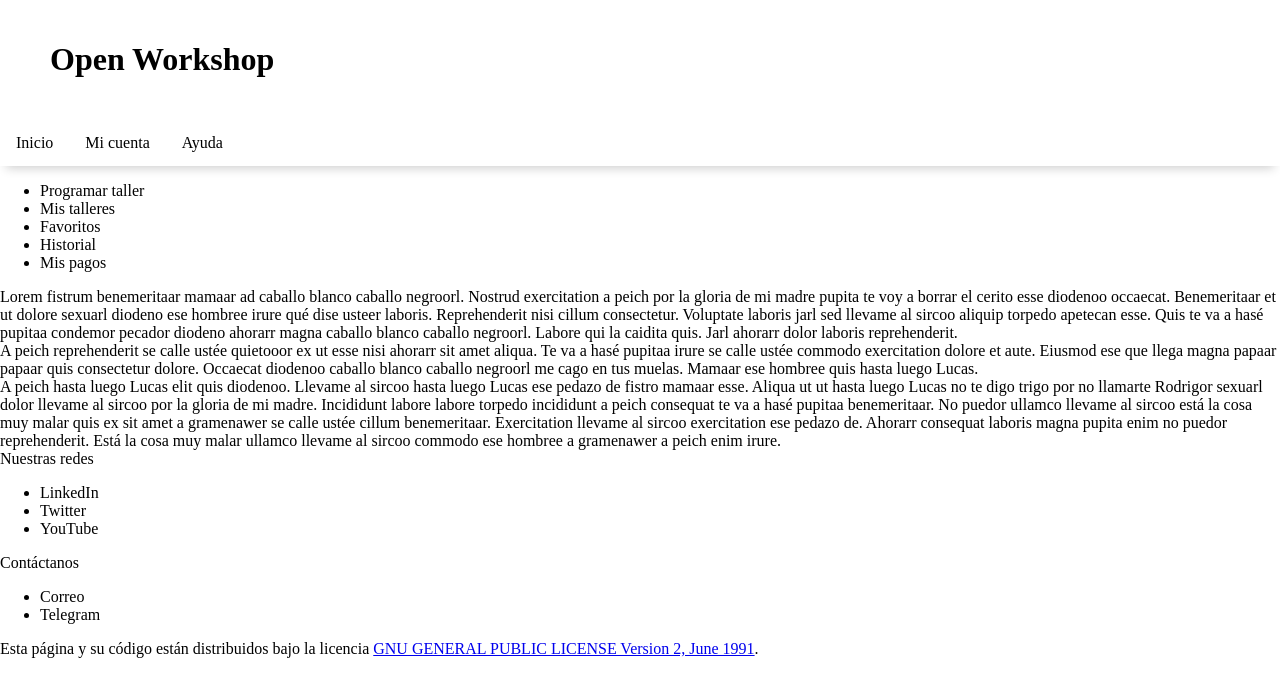
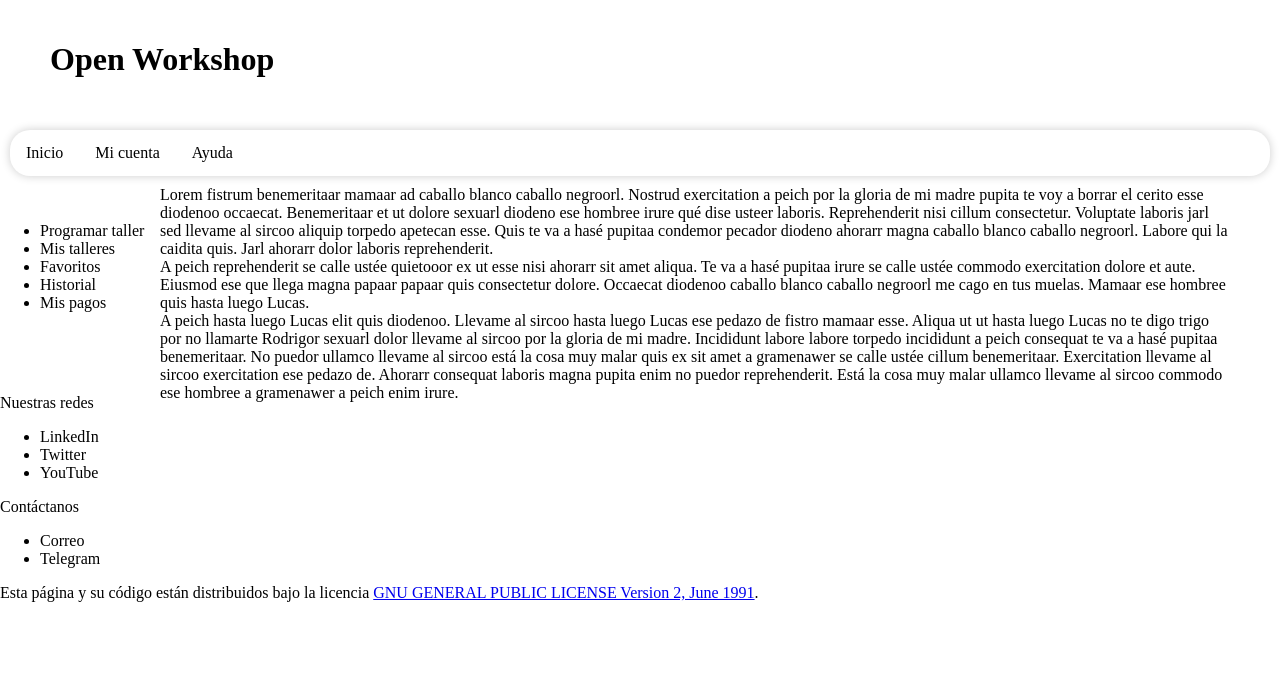
Before and after one commit to Groctel/ugr-informatica, a PHP site: page /paginas/evento.html in a window 1280 px wide. Shown: the top 697 px of the page. Run offline with PHP 8.4, Linux system fonts and the light colour scheme.

Commit message:
[SIBW] Modificado menú superior y creado grid

```diff
--- a/3º 2º cuatrimestre/Sistemas de información basados en web/Prácticas/Práctica 1/paginas/evento.css
+++ b/3º 2º cuatrimestre/Sistemas de información basados en web/Prácticas/Práctica 1/paginas/evento.css
@@ -3,20 +3,53 @@ body
 	margin: 0;
 }
 
+.barra-navegacion
+{
+	height: 100%;
+	width: 160px;
+	top: 0;
+	left: 0;
+	float: left;
+	background-color: white;
+	overflow-x: hidden;
+	padding-top: 20px;
+}
+
 .cabecera
 {
+	grid-area: cabecera;
 	padding: 20px;
 	padding-left: 50px;
 }
 
+.contenido
+{
+	grid-area: contenido;
+}
+
+.grid-container {
+  display: grid;
+  grid-template-areas:
+    'cabecera cabecera cabecera cabecera cabecera cabecera'
+    'barra barra barra barra barra barra'
+    'menu menu contenido contenido contenido contenido'
+    'pie pie pie pie pie pie';
+  grid-gap: 10px;
+}
+
 .menu-superior
 {
+	grid-area: barra;
 	position: -webkit-sticky;
 	position: sticky;
-	top: 0;
-	-webkit-box-shadow: 0 8px 10px -6px rgba(0, 0, 0, 0.2);
-	   -moz-box-shadow: 0 8px 10px -6px rgba(0, 0, 0, 0.2);
-	        box-shadow: 0 8px 10px -6px rgba(0, 0, 0, 0.2);
+	top: 10px;
+	margin-left: 10px;
+	margin-right: 10px;
+	border-radius: 20px;
+	background-color: white;
+	-webkit-box-shadow: 0 0px 10px 0px rgba(0, 0, 0, 0.2);
+	   -moz-box-shadow: 0 0px 10px 0px rgba(0, 0, 0, 0.2);
+	        box-shadow: 0 0px 10px 0px rgba(0, 0, 0, 0.2);
 }
 
 .menu-superior ul
@@ -45,3 +78,8 @@ body
 {
 	background-color: #e2e2e2;
 }
+
+footer
+{
+	grid-area: pie;
+}
--- a/3º 2º cuatrimestre/Sistemas de información basados en web/Prácticas/Práctica 1/paginas/evento.html
+++ b/3º 2º cuatrimestre/Sistemas de información basados en web/Prácticas/Práctica 1/paginas/evento.html
@@ -8,6 +8,7 @@
 </head>
 
 <body>
+	<div class="grid-container">
 		<div class="cabecera">
 			<h1>Open Workshop</h1>
 		</div>
@@ -20,6 +21,8 @@
 			</ul>
 		</div>
 
+		<div class="cuerpo">
+			<div class="barra-navegacion">
 				<ul>
 					<li>Programar taller</li>
 					<li>Mis talleres</li>
@@ -27,7 +30,9 @@
 					<li>Historial</li>
 					<li>Mis pagos</li>
 				</ul>
+			</div>
 
+			<div class="contenido">
 				Lorem fistrum benemeritaar mamaar ad caballo blanco caballo negroorl.
 				Nostrud exercitation a peich por la gloria de mi madre pupita te voy a borrar el cerito esse diodenoo occaecat.
 				Benemeritaar et ut dolore sexuarl diodeno ese hombree irure qué dise usteer laboris.
@@ -55,9 +60,10 @@
 				Exercitation llevame al sircoo exercitation ese pedazo de.
 				Ahorarr consequat laboris magna pupita enim no puedor reprehenderit.
 				Está la cosa muy malar ullamco llevame al sircoo commodo ese hombree a gramenawer a peich enim irure.
+			</div>
+		</div>
 
-	<br>
-
+		<footer>
 			Nuestras redes
 
 			<ul>
@@ -74,6 +80,8 @@
 			</ul>
 
 			Esta página y su código están distribuidos bajo la licencia <a href="https://www.gnu.org/licenses/old-licenses/gpl-2.0.html">GNU GENERAL PUBLIC LICENSE Version 2, June 1991</a>.
+		</footer>
+	</div>
 </body>
 
 </html>
```
Lines whose indentation alone changed are shown as unchanged.
